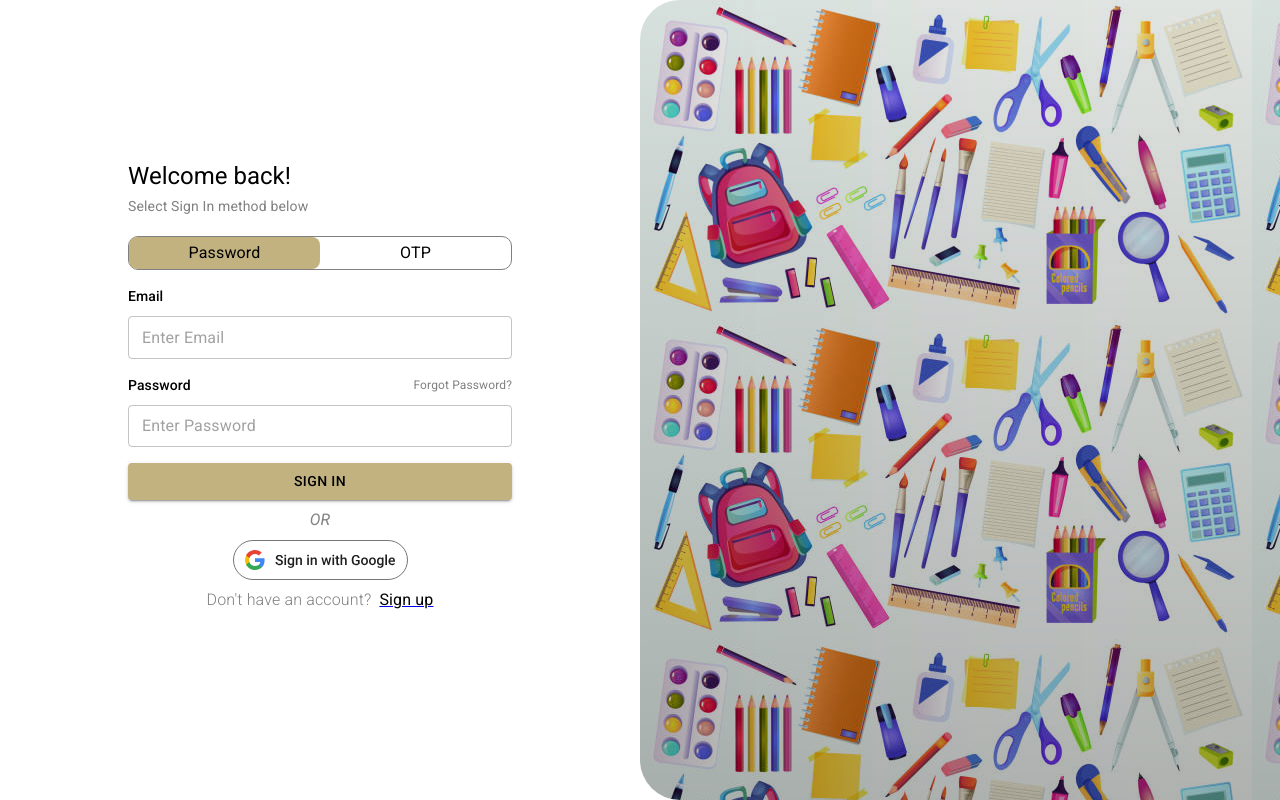
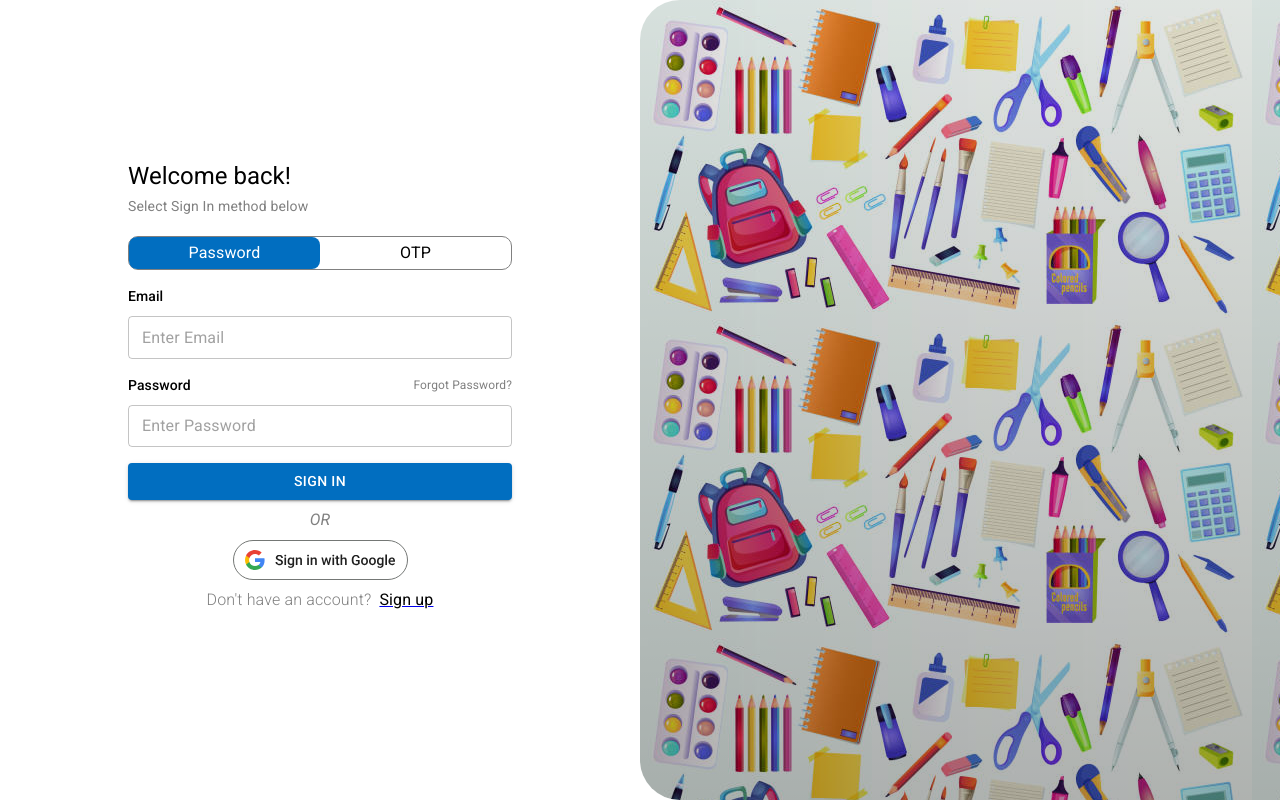
Before and after one commit to siyabongahlongwane/p2p-classifieds, a React (Vite) app: page /sign-in in a window 1280 px wide. Built offline with nearby package versions, Linux system fonts and the light colour scheme; no server answers; what simple-zustand-devtools would draw is missing.

Commit message:
styles: changed primary color to blue

```diff
--- a/src/App.css
+++ b/src/App.css
@@ -12,11 +12,14 @@ body {
 .primary-bg,
 .primary-btn,
 .selected-method {
-  background-color: #c2b280 !important;
+  background-color: #016ec0 !important;
 }
 
+.selected-method {
+  color: #fff;
+}
 .primary-btn {
-  color: #000 !important;
+  color: #fff !important;
 }
 
 .primary-btn,
--- a/src/colors.css
+++ b/src/colors.css
@@ -5,7 +5,7 @@
     --green: #1ECB4F;
     --gray: #9E9E9E;
     --lightgray: #F3F3F3;
-    --brown: #c2b280;
+    --brown: #016ec0;
     --blue: #016ec0;
     --red: #d32f2f;
   }
--- a/src/components/CartItem/CartItem.tsx
+++ b/src/components/CartItem/CartItem.tsx
@@ -74,7 +74,8 @@ const CartItem = ({ product_id, user_id, isButton = false }: CartItemProps) => {
                         display={"flex"}
                         gap={0.5}
                         alignItems={"center"}
-                        bgcolor={!isInCart ? "#c2b280" : "#d32f2f"}
+                        bgcolor={!isInCart ? "#016ec0" : "#d4d4e0"}
+                        color={isInCart ? "#fff" : "#fff"}
                         borderRadius={2}
                         p={0.5}
                         className="pointer"
@@ -86,7 +87,7 @@ const CartItem = ({ product_id, user_id, isButton = false }: CartItemProps) => {
                         )}
                         <Typography
                             fontSize={11}
-                            color={!isInCart ? "#000" : "#fff"}
+                            color={isInCart ? "#000" : "#fff"}
                             fontWeight={"400"}
                         >
                             {isInCart ? "Remove from cart" : " Add to cart"}
--- a/src/components/Products/ProductItemGroup.tsx
+++ b/src/components/Products/ProductItemGroup.tsx
@@ -22,7 +22,7 @@ const ProductItemGroup = ({ shop }: any) => {
           </Typography>
           <Link
             style={{ color: "#d32f2f", fontWeight: "400" }}
-            color="#c2b280"
+            color="#016ec0"
             to={"/shop/" + shop.link}
           >
             @{shop.link}
```
